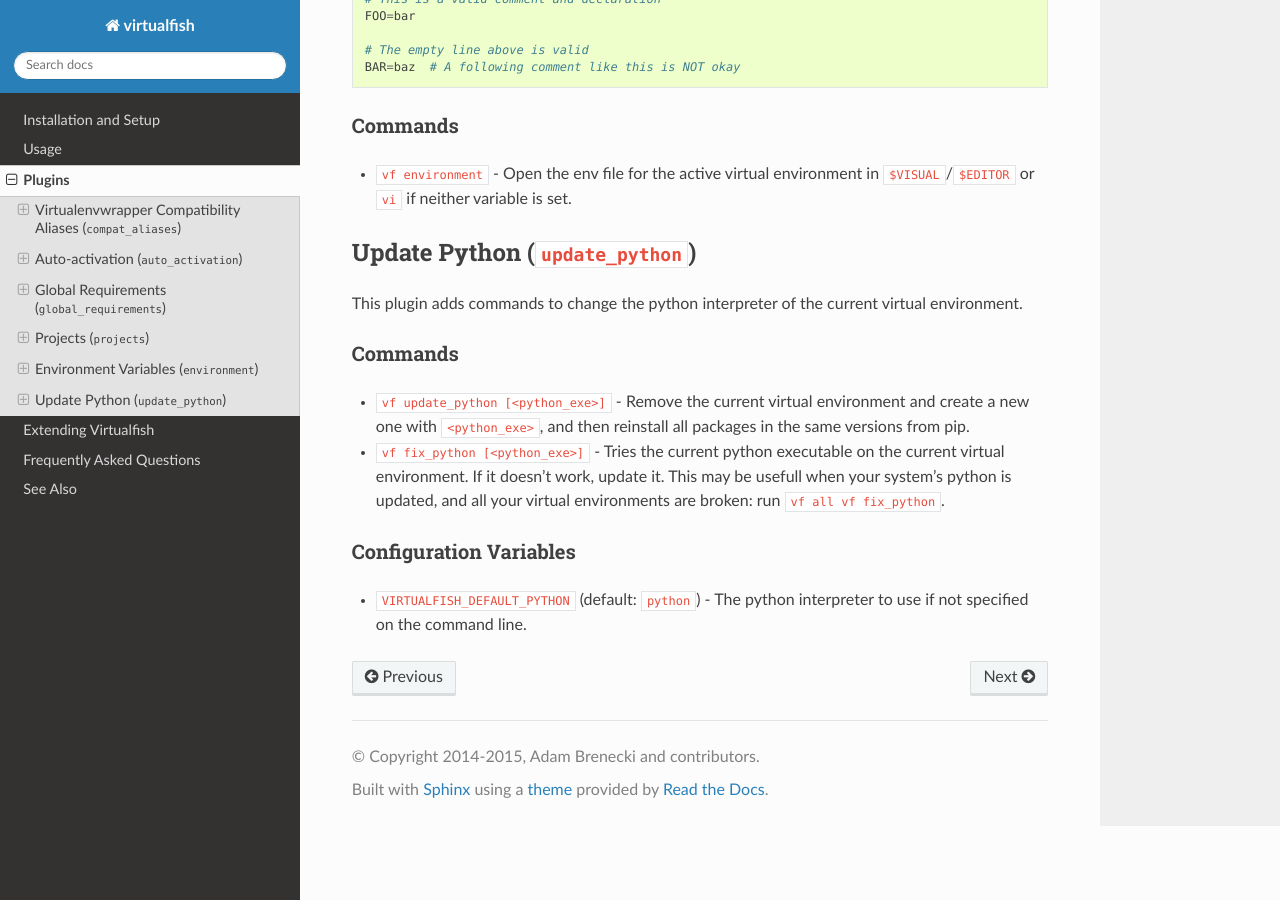
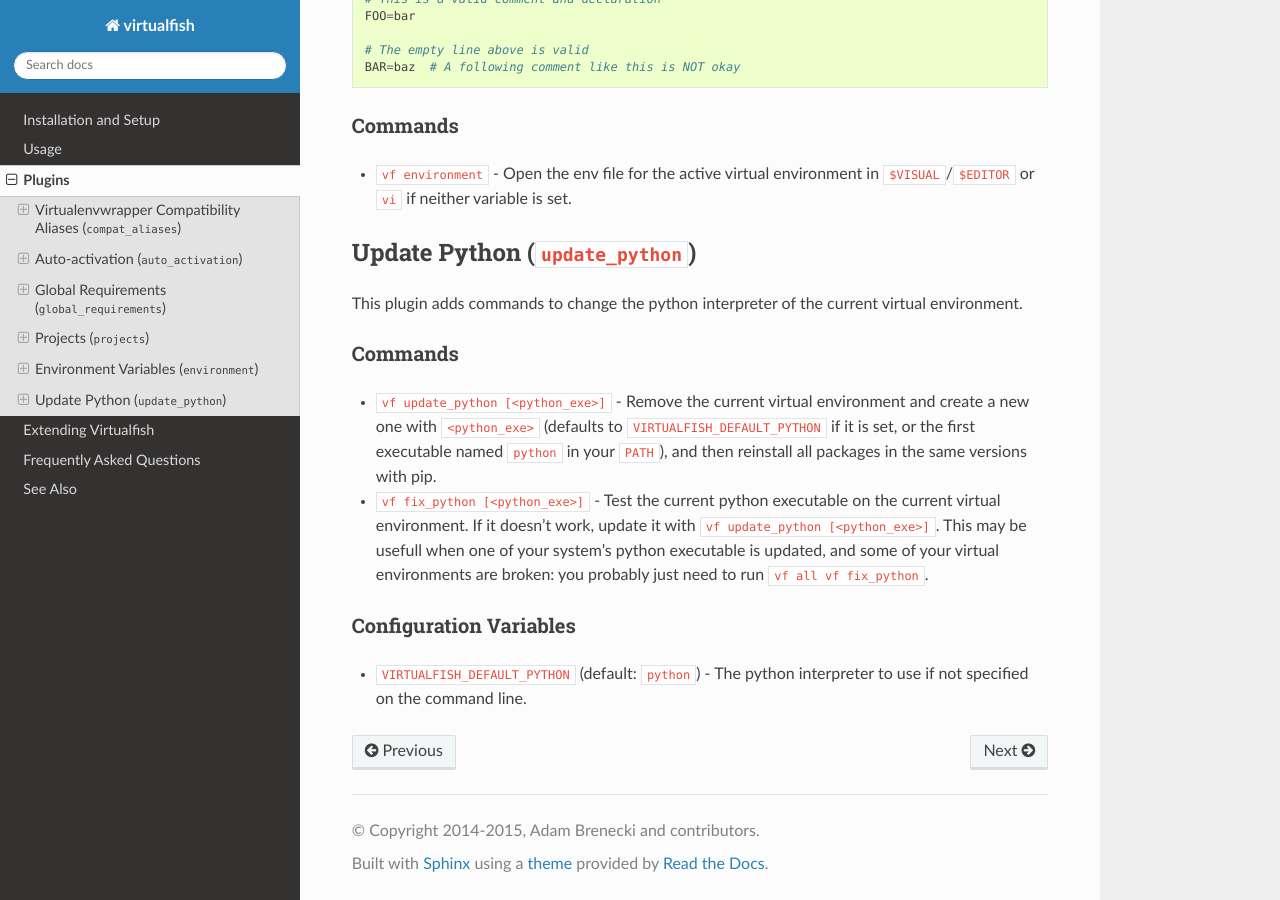
Before and after one commit to justinmayer/virtualfish, a Sphinx documentation site: the page built from docs/plugins.rst, in a window 1280 px wide and 900 px high, scrolled down 3322 px. Built offline with Sphinx 7.4.7 and the Read the Docs theme 2.0.0, drawn with Linux system fonts in a browser that asks for light colours; the version number could not be read and is left out.

Commit message:
feat(update_python plugin): reword documentation

```diff
--- a/docs/plugins.rst
+++ b/docs/plugins.rst
@@ -185,13 +185,16 @@ Commands
 ........
 
 -  ``vf update_python [<python_exe>]`` - Remove the current virtual environment
-   and create a new one with ``<python_exe>``, and then reinstall all packages
-   in the same versions from pip.
+   and create a new one with ``<python_exe>`` (defaults to
+   ``VIRTUALFISH_DEFAULT_PYTHON`` if it is set, or the first executable named
+   ``python`` in your ``PATH``), and then reinstall all packages in the same
+   versions with pip.
 
--  ``vf fix_python [<python_exe>]`` - Tries the current python executable on the
-   current virtual environment. If it doesn't work, update it. This may be
-   usefull when your system's python is updated, and all your virtual
-   environments are broken: run ``vf all vf fix_python``.
+-  ``vf fix_python [<python_exe>]`` - Test the current python executable on the
+   current virtual environment. If it doesn't work, update it with ``vf
+   update_python [<python_exe>]``. This may be usefull when one of your system's
+   python executable is updated, and some of your virtual environments are
+   broken: you probably just need to run ``vf all vf fix_python``.
 
 Configuration Variables
 .......................
```
